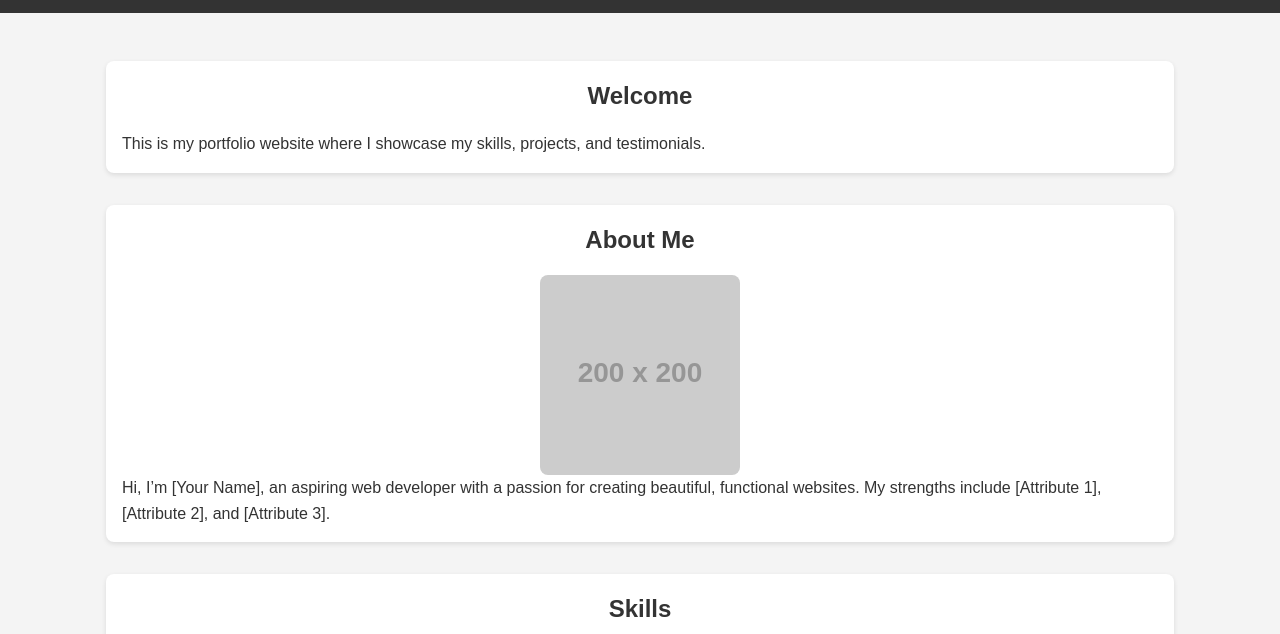
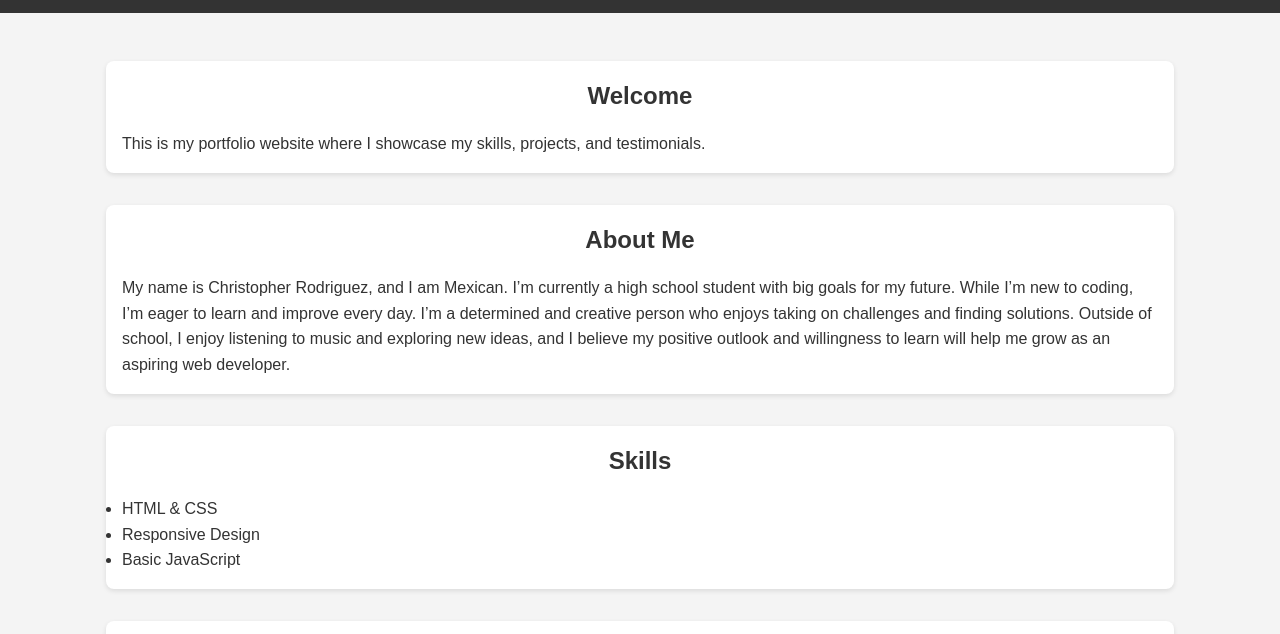
Before and after one commit to christopher-225/porfoliov2, a plain HTML site: page index.html in a window 1280 px wide. Shown: the part 112-746 px from the top of the page. Drawn offline with Linux system fonts and the light colour scheme; placeholder pictures from the web are drawn by us.

Commit message:
Updated About Me and text edits

```diff
--- a/index.html
+++ b/index.html
@@ -118,8 +118,7 @@
 
         <section id="about">
             <h2>About Me</h2>
-            <img src="https://via.placeholder.com/200" alt="My Photo" />
-            <p>Hi, I’m [Your Name], an aspiring web developer with a passion for creating beautiful, functional websites. My strengths include [Attribute 1], [Attribute 2], and [Attribute 3].</p>
+            <p>My name is Christopher Rodriguez, and I am Mexican. I’m currently a high school student with big goals for my future. While I’m new to coding, I’m eager to learn and improve every day. I’m a determined and creative person who enjoys taking on challenges and finding solutions. Outside of school, I enjoy listening to music and exploring new ideas, and I believe my positive outlook and willingness to learn will help me grow as an aspiring web developer.</p>
         </section>
 
         <section id="skills">
```
